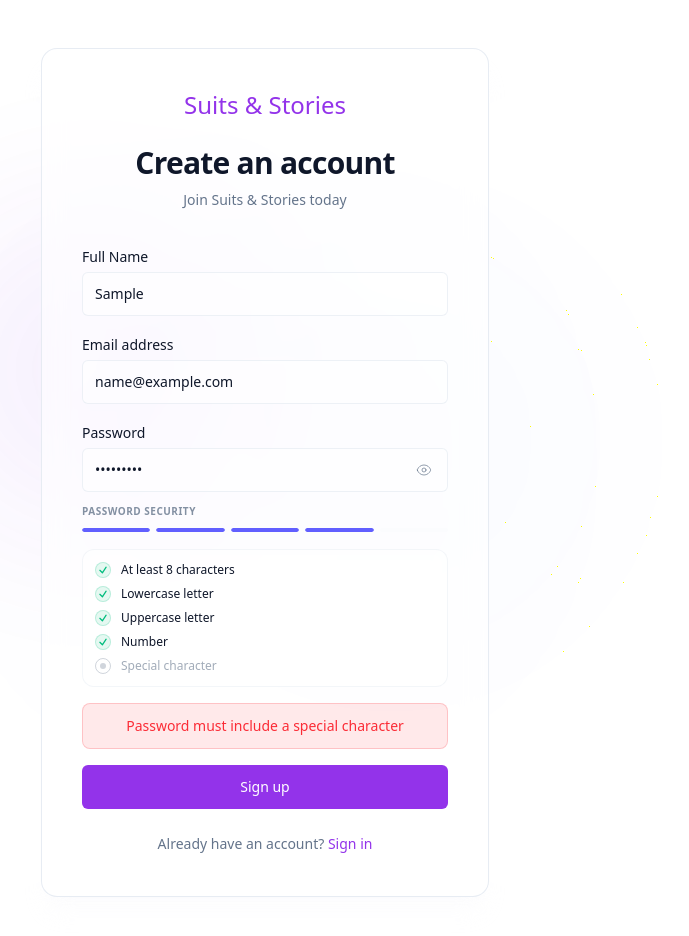
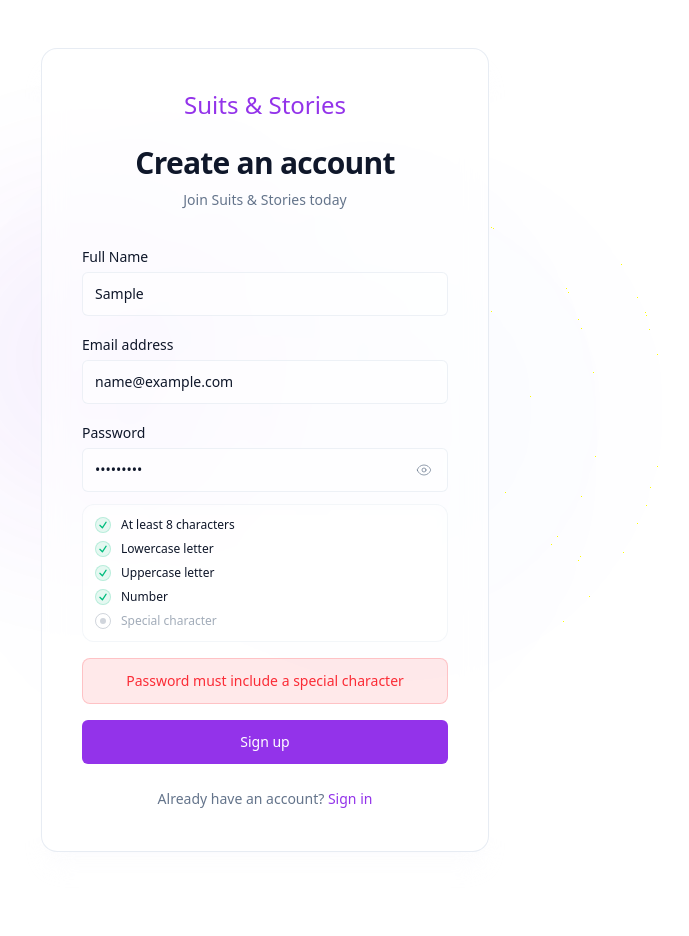
Before and after one commit to Innocent-ICS/suitsnstories, a Next.js app: page /auth/signup in a window 1280 px wide. Both pictures are taken after typing "Sample", "name@example.com", "Sample123" into the empty fields and a click on the button "Sign up". Shown: the top 936 px of the page, without its empty margins (375-1064 px from the left). After the commit the page ends 900 px from the top, so only its background shows below. Built offline with nearby package versions, Linux system fonts and the light colour scheme; no server answers; a web font is replaced by a local one.

Commit message:
Remove progress bars and header from password-strength UI, leaving only checkmarks

```diff
--- a/src/components/ui/password-strength.tsx
+++ b/src/components/ui/password-strength.tsx
@@ -14,51 +14,13 @@
   { label: "Special character", test: (p: string) => /[^a-zA-Z0-9]/.test(p) },
 ] as const;
 
-function getStrengthColor(score: number) {
-  if (score <= 1) return "bg-rose-500";
-  if (score <= 3) return "bg-amber-500";
-  if (score === 4) return "bg-indigo-500";
-  return "bg-emerald-500";
-}
-
 export function PasswordStrength({ password }: PasswordStrengthProps) {
   if (!password) return null;
 
   const results = CRITERIA.map((c) => c.test(password));
-  const score = results.filter(Boolean).length;
-  const color = getStrengthColor(score);
 
   return (
-    <div className="space-y-4 pt-1 animate-in fade-in slide-in-from-top-2 duration-300">
-      {/* Strength Header & Bars */}
-      <div className="space-y-2">
-        <div className="flex items-center justify-between">
-          <span className="text-[10px] font-bold tracking-wider uppercase text-muted-foreground/80">
-            Password Security
-          </span>
-        </div>
-        <div className="flex gap-1.5 h-1.5 items-center">
-          {Array.from({ length: 5 }, (_, i) => {
-            const isActive = i < score;
-            return (
-              <div
-                key={i}
-                className="h-1 flex-1 bg-muted/40 rounded-full overflow-hidden relative"
-              >
-                {isActive && (
-                  <motion.div
-                    className={`absolute inset-0 rounded-full ${color}`}
-                    initial={{ width: "0%" }}
-                    animate={{ width: "100%" }}
-                    transition={{ duration: 0.25, ease: "easeOut" }}
-                  />
-                )}
-              </div>
-            );
-          })}
-        </div>
-      </div>
-
+    <div className="pt-1 animate-in fade-in slide-in-from-top-2 duration-300">
       {/* Criteria Checklist */}
       <ul className="grid gap-2 border border-border/40 rounded-xl p-3 bg-muted/10 backdrop-blur-sm">
         {CRITERIA.map((criterion, i) => {
```
